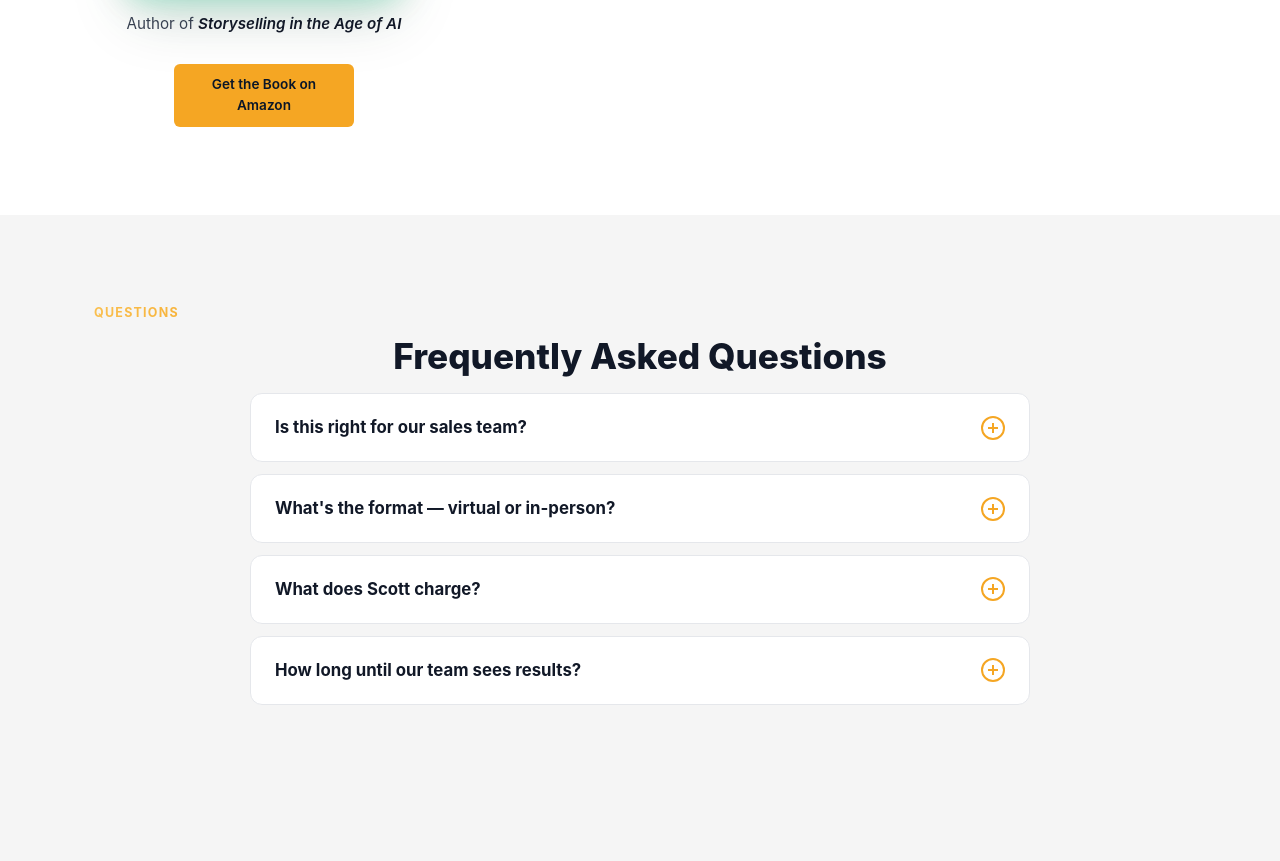
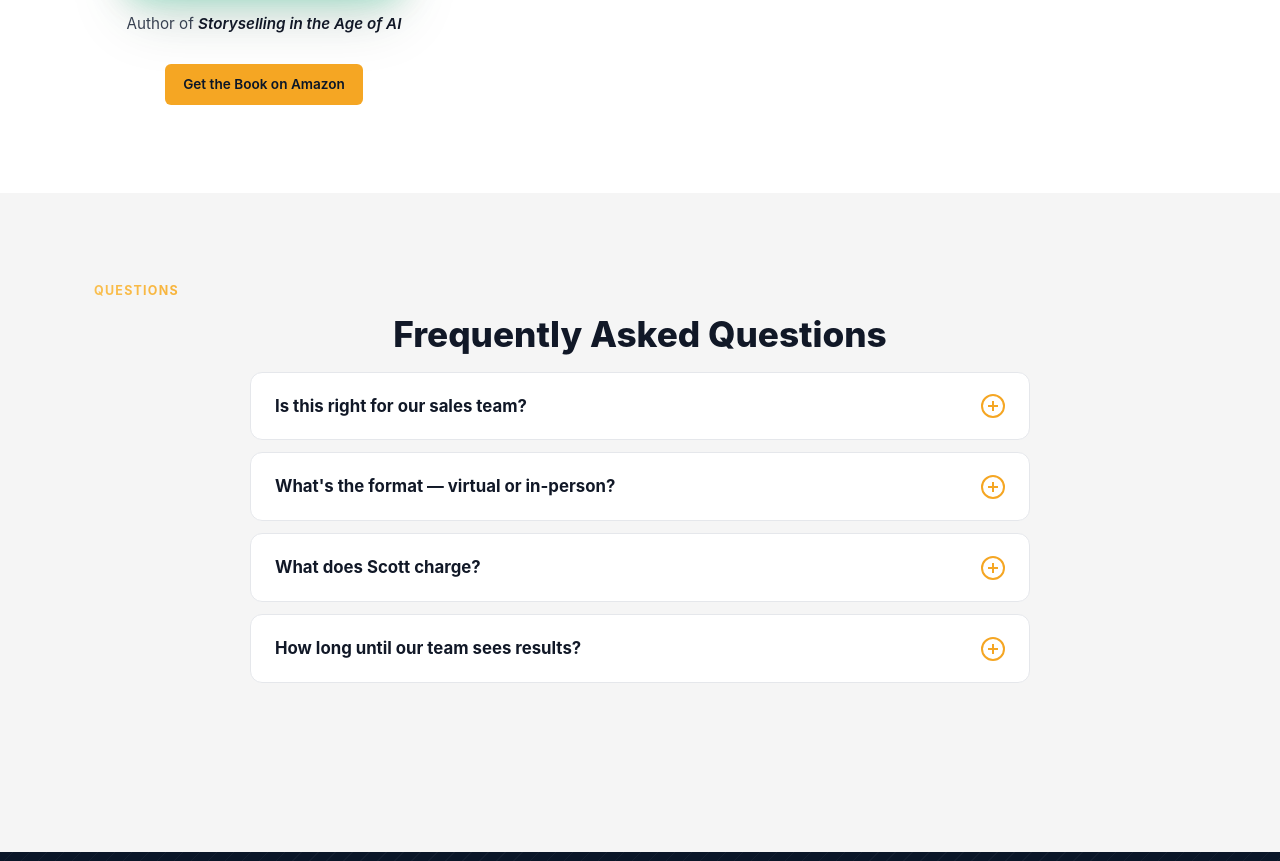
Before and after one commit to smagnacca/scottmagnacca-corporate, a plain HTML site: page index.html in a window 1280 px wide. Shown: the part 8830-9691 px from the top of the page. Drawn offline with nearby package versions, Linux system fonts and the light colour scheme.

Commit message:
Wrap button in container div with width: 100%
- Place button in a div with width: 100% and text-align: center
- Simplify button CSS to clean inline-block styling
- This ensures button has a proper rendering container

Co-Authored-By: Claude Haiku 4.5 <noreply@anthropic.com>

```diff
--- a/index.html
+++ b/index.html
@@ -1751,20 +1751,17 @@
       font-weight: 600;
     }
     .book-amazon-btn {
-      display: block !important;
+      display: inline-block;
       font-size: 0.85rem;
-      padding: 10px 18px !important;
-      background: #f5a623 !important;
-      color: #0a1628 !important;
+      padding: 10px 18px;
+      background: #f5a623;
+      color: #0a1628;
       font-weight: 600;
       border-radius: 6px;
-      text-decoration: none !important;
+      text-decoration: none;
       transition: all 0.2s ease;
-      margin: 12px auto 0 !important;
-      text-align: center;
-      width: 180px;
-      height: auto;
       line-height: 1.6;
+      white-space: nowrap;
     }
     .book-amazon-btn:hover {
       background: #e8951f;
@@ -2944,7 +2941,9 @@
         <div class="book-cover-wrap book-cover-in-col reveal">
           <img src="book-cover.png" alt="Storyselling in the Age of AI by Scott Magnacca" class="book-cover-img" />
           <p class="book-cover-caption">Author of <em>Storyselling in the Age of AI</em></p>
-          <a href="https://a.co/d/01EE7EdH" target="_blank" class="book-amazon-btn">Get the Book on Amazon</a>
+          <div style="width: 100%; text-align: center; margin-top: 12px;">
+            <a href="https://a.co/d/01EE7EdH" target="_blank" class="book-amazon-btn">Get the Book on Amazon</a>
+          </div>
         </div>
       </div>
       <div>
```
